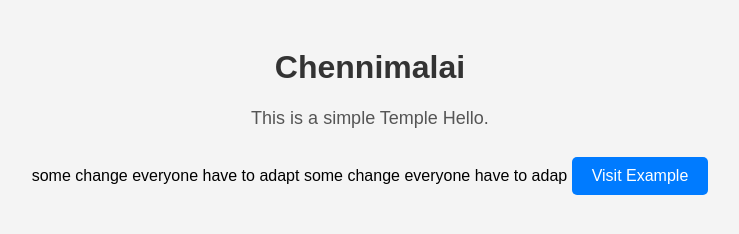
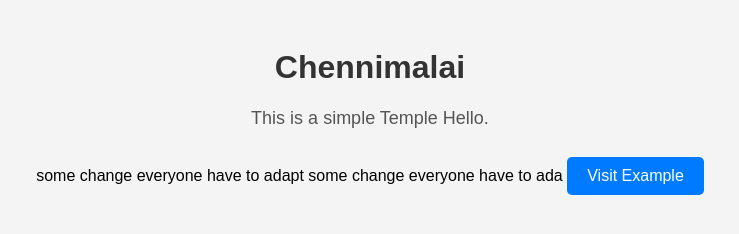
Before and after one commit to surendarn69/samplerepo, a plain HTML site: page index.html in a window 1280 px wide. Shown: the full height of the page, 270-1009 px from the left. Drawn offline with Linux system fonts and the light colour scheme.

Commit message:
Update index.html

```diff
--- a/index.html
+++ b/index.html
@@ -10,7 +10,7 @@
     <h1>Chennimalai</h1>
     <p>This is a simple Temple Hello.</p>
 some change everyone have to adapt
-some change everyone have to adap
+some change everyone have to ada
     <a href="https://www.example.com">Visit Example</a>
 </body>
 </html>
```
